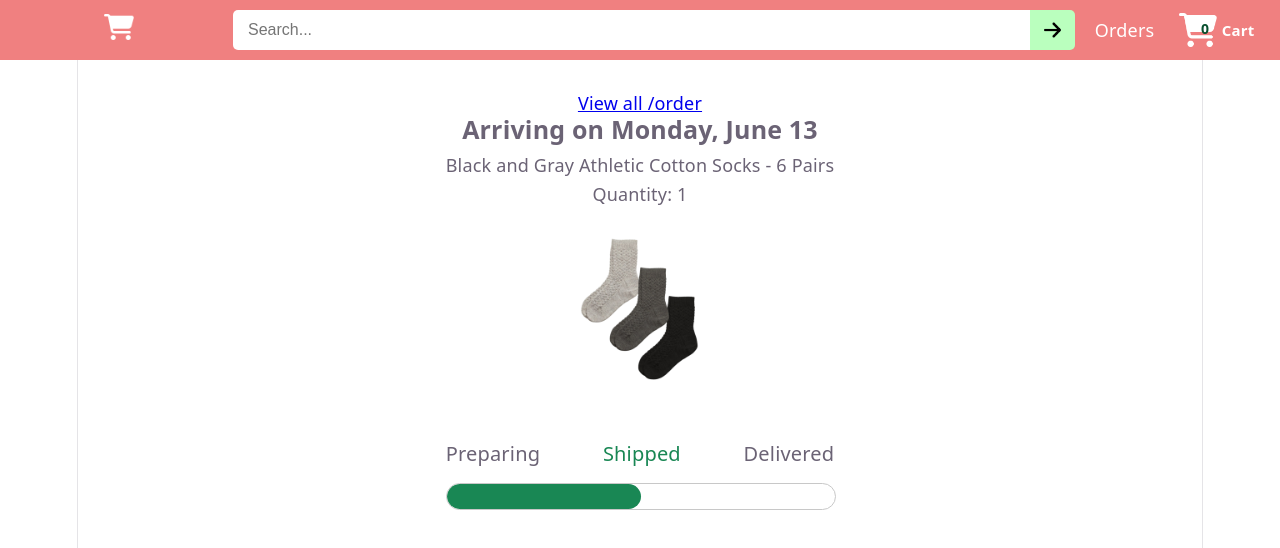
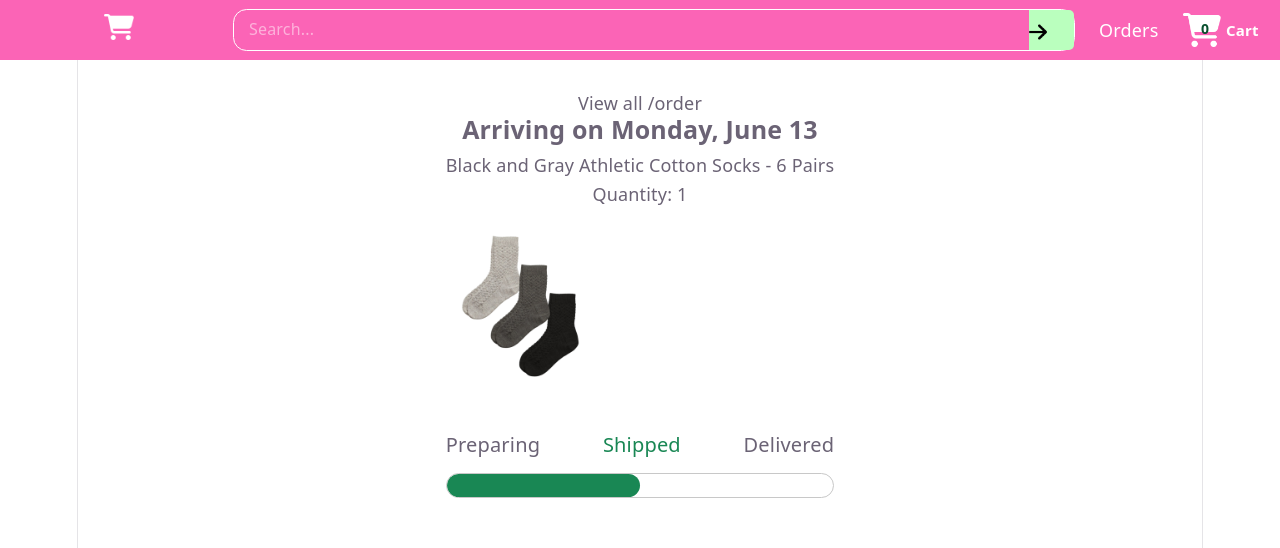
Before and after one commit to akaramov/react-projects, a React (Vite) app: page /tracking in a window 1280 px wide. Shown: the top 548 px of the page. Built offline with nearby package versions, Linux system fonts and the light colour scheme; no server answers; the HTML template or start-up script is replaced by a standard one.

Commit message:
install tailwind css

```diff
--- a/package.json
+++ b/package.json
@@ -10,12 +10,14 @@
     "preview": "vite preview"
   },
   "dependencies": {
+    "@tailwindcss/vite": "^4.3.3",
     "axios": "^1.18.0",
     "dayjs": "^1.11.21",
     "react": "^19.2.6",
     "react-dom": "^19.2.6",
     "react-router": "^7.1.5",
-    "react-router-dom": "^7.17.0"
+    "react-router-dom": "^7.17.0",
+    "tailwindcss": "^4.3.3"
   },
   "devDependencies": {
     "@eslint/js": "^10.0.1",
--- a/src/App.css
+++ b/src/App.css
@@ -1,3 +1,5 @@
+@import "tailwindcss";
+
 .counter {
   font-size: 16px;
   padding: 5px 10px;
@@ -167,7 +169,7 @@
 
   &::before,
   &::after {
-    content: '';
+    content: "";
     position: absolute;
     top: -4.5px;
     border: 5px solid transparent;
--- a/src/Components/Header.jsx
+++ b/src/Components/Header.jsx
@@ -9,7 +9,7 @@ function Header({ cart = [], searchValue, setsearchValue }) {
   });
   return (
     <main>
-      <div className="header">
+      <div className="header bg-pink-400!">
         <div className="left-section">
           <Link to="/" className="header-link">
             <img
@@ -24,7 +24,7 @@ function Header({ cart = [], searchValue, setsearchValue }) {
             />
           </Link>
         </div>
-        <div className="middle-section">
+        <div className="middle-section border border-white rounded-xl">
           <input
             className="search-bar"
             type="text"
--- a/src/Pages/Home/Product.jsx
+++ b/src/Pages/Home/Product.jsx
@@ -16,7 +16,7 @@ export function Product({ item, LoadCart }) {
   };
   return (
     <main>
-      <div className="product-container">
+      <div className="product-container border border-gray">
         <div className="product-image-container">
           <img className="product-image" src={item.image} />
         </div>
@@ -55,7 +55,7 @@ export function Product({ item, LoadCart }) {
         </div>
 
         <button
-          className="add-to-cart-button button-primary"
+          className="add-to-cart-button button-primary text-center! border rounded-xl bg-pink-400! text-white! pb-5!"
           onClick={AddtoCart}
         >
           Add to Cart
--- a/src/index.css
+++ b/src/index.css
@@ -1,3 +1,5 @@
+@import "tailwindcss";
+
 :root {
   --text: #6b6375;
   --text-h: #08060d;
--- a/vite.config.js
+++ b/vite.config.js
@@ -1,9 +1,13 @@
 import { defineConfig } from "vite";
 import react from "@vitejs/plugin-react";
+import tailwindcss from "@tailwindcss/vite";
 
 // https://vite.dev/config/
 export default defineConfig({
-  plugins: [react()],
+  plugins: [
+    react(),
+    tailwindcss(), // Adds Tailwind CSS support
+  ],
   server: {
     proxy: {
       "/api": {
```
Also changed, not shown: 1 other file (tests, documents, lock files or other folders).
